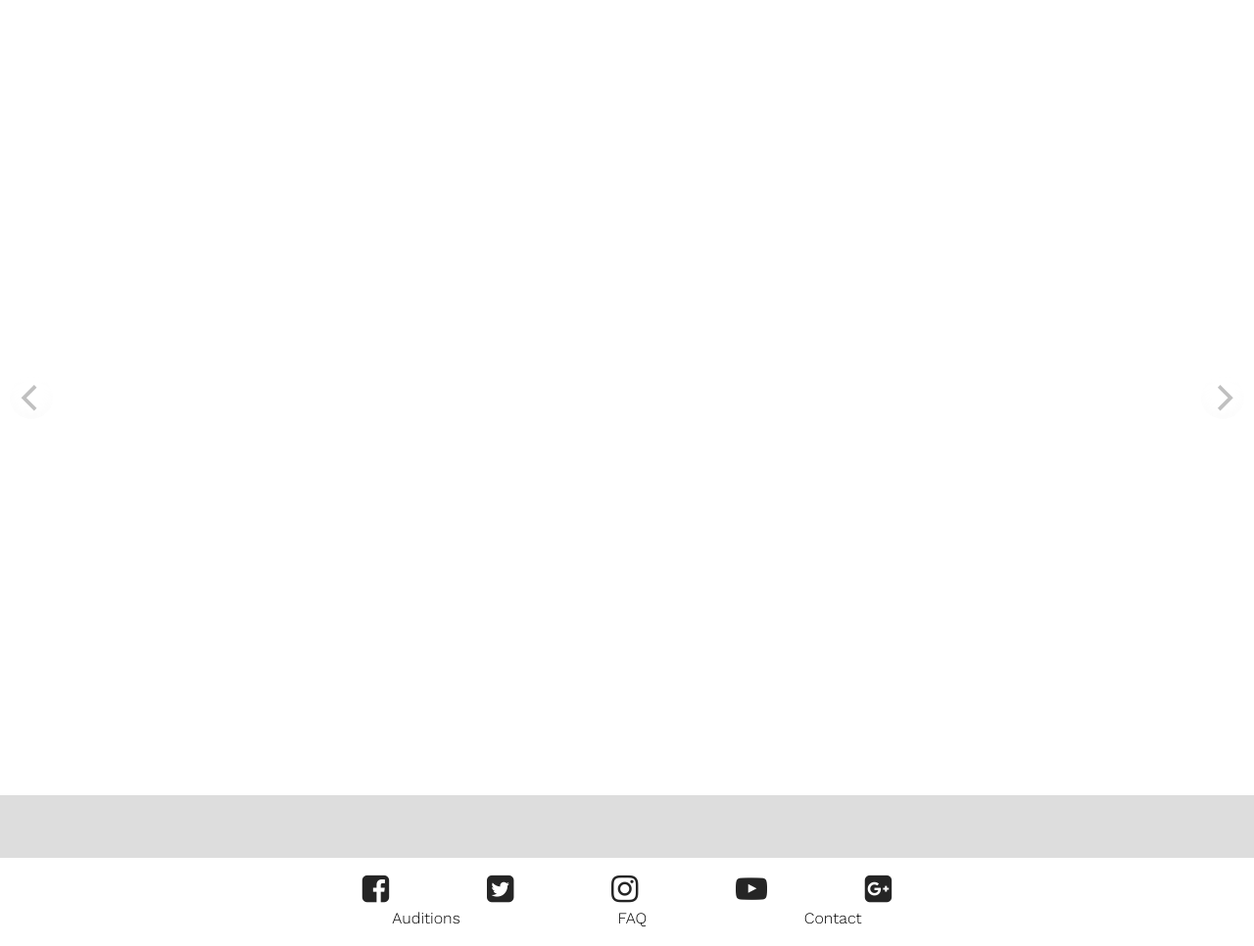
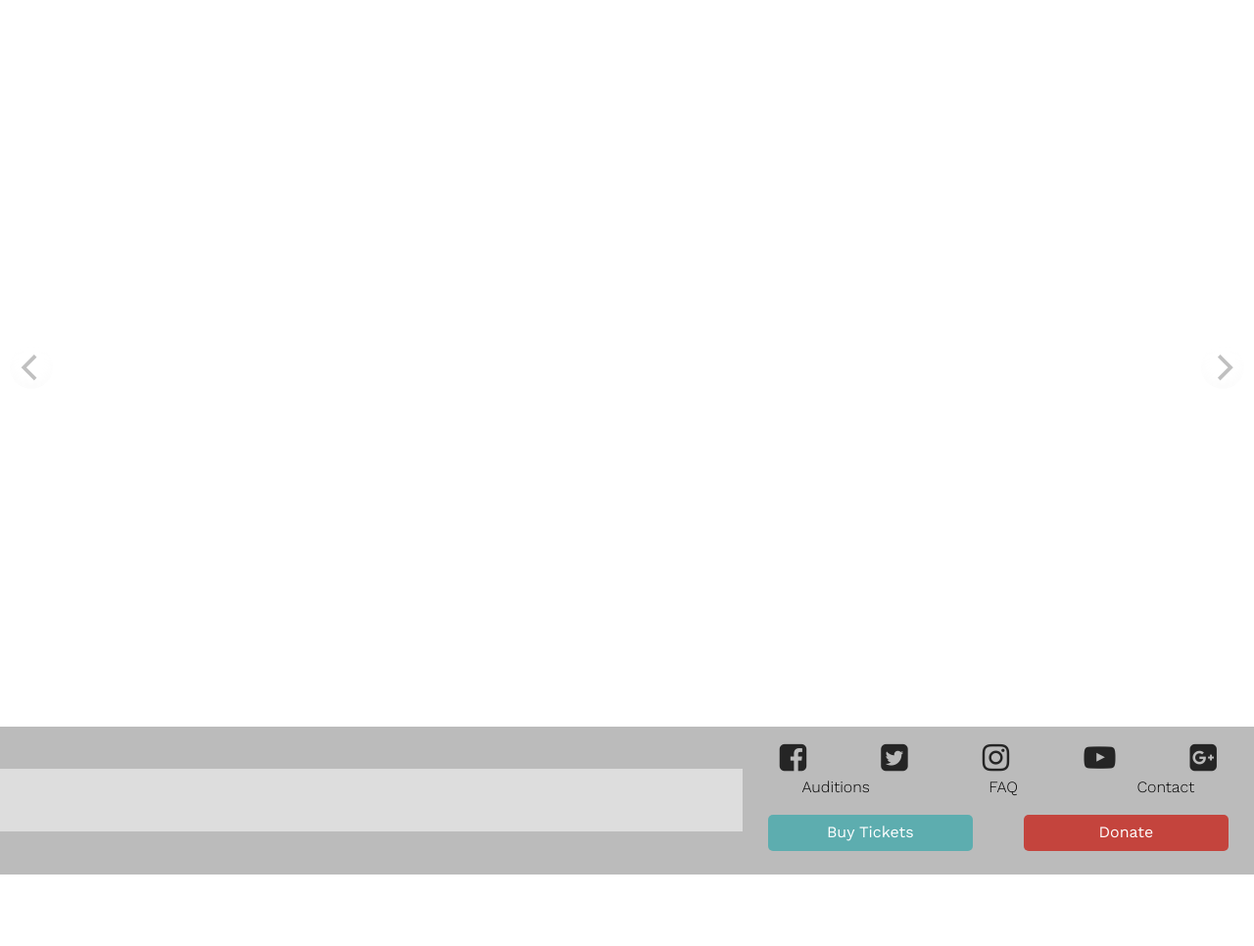
Before and after one commit to CodeTheChangeUBC/vcs, a WordPress theme: template themes/vcs/front-page.php in a window 1280 px wide. Shown: the part 75-1041 px from the top of the page at 98% size. After the commit the page ends 968 px from the top, so only its background shows below. Run offline with PHP 8.4 and a stand-in for WordPress, Linux system fonts and the light colour scheme; the site name, menu and one post (Sample post) are stand-ins, and other content is empty; some libraries are stand-ins or nearby versions.

Commit message:
contact page dynamic, fixed our choir and frontpage image resizing

```diff
--- a/themes/vcs/archive-concerts.php
+++ b/themes/vcs/archive-concerts.php
@@ -57,7 +57,7 @@ get_header(); ?>
                                 <p class="concert-location"><?php the_field('concert_location'); ?></p>
                             </div>
                             <div class="buy-tickets">
-                                <a target="_blank" class="buy-tickets button button-green" href="https://www.eventbrite.com/e/test-concert-tickets-<?php the_field('eventbrite_code'); ?>">Buy Tickets</a>
+                                <a target="_blank" class="buy-tickets button button-green" href="<?php the_field('eventbrite_url'); ?>">Buy Tickets</a>
                                 <a target="_blank" class="season button button-green" href="<?php echo home_url('/season'); ?>">Buy Season Pass</a>
                             </div>
                             <div class="performance">
--- a/themes/vcs/footer.php
+++ b/themes/vcs/footer.php
@@ -36,6 +36,10 @@
 								<a href="<?php echo home_url('/faq'); ?>">FAQ</a>
 								<a href="<?php echo home_url('/contact'); ?>">Contact</a>
 							</div>
+							<div class="buy-donate-footer desktop-buy-donate-footer">
+								<a class="button-green button" href="">Buy Tickets</a>
+    							<a class="button-red button" href="">Donate</a>
+							</div>
 						</div>
 			</footer><!-- #colophon -->
 		</div><!-- #page -->
--- a/themes/vcs/front-page.php
+++ b/themes/vcs/front-page.php
@@ -72,8 +72,8 @@ get_header(); ?>
     </div>
 </section>
 <section class="buy-donate">
-    <a class="buy-tickets button-green button" href="">Buy Tickets</a>
-    <a class="donate button-red button" href="">Donate</a>
+    <a class="button-green button" href="">Buy Tickets</a>
+    <a class="button-red button" href="">Donate</a>
 </section>
 <section class="desktop">
     <div class="home-carousel">
--- a/themes/vcs/header.php
+++ b/themes/vcs/header.php
@@ -61,7 +61,7 @@
 					<div class="buy-donate-container">
 						<div class="button-container">
 							<a class="buy-tickets button-green button" href="<?php echo esc_url( home_url( '/concerts	' ) ); ?>">Buy Tickets</a>
-    						<a class="donate button-red button" href="＃">Donate</a>
+    						<a class="donate button-red button" href="https://www.canadahelps.org/dn/20355">Donate</a>
 						</div>
 					</div>
 					<div class="body-gradient"></div>
--- a/themes/vcs/page-contact.php
+++ b/themes/vcs/page-contact.php
@@ -8,8 +8,8 @@
 get_header(); ?>
 <div class="contact">
     <h2>Contact Us</h2>
-    <p class="address">1254 West 7th Avenue <br> Vancouver, BC V6H 1B6</p>
-    <p class="tel">604 730 8856</p>
-    <p class="email">michelle@vancouvercontatasingers.com</p>
+    <p class="address"><?php echo get_field('contact_address'); ?></p>
+    <p class="tel"><?php echo get_field('contact_tel'); ?></p>
+    <p class="email"><?php echo get_field('contact_email'); ?></p>
 </div>
 <?php get_footer(); ?>
--- a/themes/vcs/src/sass/_concerts.scss
+++ b/themes/vcs/src/sass/_concerts.scss
@@ -31,13 +31,17 @@
     }
     .concerts,
     .community {
-        @include media( $desktop-width ){
+        @include media( $concert-tablet ){
             display: flex;
             flex-wrap: wrap;
+            justify-content: space-between;
         }
     }
     .concert {
         margin-bottom: 4rem;
+        @include media( $concert-tablet ){
+            width: 49.5%;
+        }
         @include media( $desktop-width ){
             width: 33%;
         }
@@ -61,7 +65,7 @@
         display: flex;
         justify-content: space-between;
         @include media( $desktop-width ){
-            font-size: 2rem;
+            font-size: 1.25rem;
         }
         p {
             margin: 0;
--- a/themes/vcs/src/sass/_contact.scss
+++ b/themes/vcs/src/sass/_contact.scss
@@ -11,6 +11,13 @@
     .contact {
         text-align: center;
         padding: 0 1rem;
+        p {
+            margin-top: 0;
+            margin-bottom: 1rem;
+            @include media( $desktop-width ){
+                font-size: 1.25rem;
+            }
+        }
     }
     h2 {
         margin: 0;
@@ -18,11 +25,4 @@
     .email {
         font-size: 0.85rem;
     }
-    .address,
-    .tel,
-    .email {
-        @include media( $desktop-width ){
-            font-size: 1.25rem;
-        }
-    }
 }
--- a/themes/vcs/src/sass/_footer.scss
+++ b/themes/vcs/src/sass/_footer.scss
@@ -1,22 +1,21 @@
 #colophon {
     @include media( $desktop-width ) {
         display: flex;
-        flex-direction: column;
         justify-content: center;
         align-items: center;
-        background-color: #ddd;
         border-top: 1px solid #fff;
+        background-color: #bbbbbb
     }
     .footer-newsletter-container {
         background-color: #DDDDDD;
         padding: 0.75rem 1rem;
         @include media($desktop-width) {
             padding: 2rem 0;
-            width: 100%
+            width: 59.2%;
+            background-color: #ddd;
         }
         .mc4wp-form {
             @include media( $desktop-width ){
-                width: 50%;
                 margin: 0 auto;
             }
         }
@@ -24,8 +23,7 @@
     .footer-links-container {
         padding: 1rem 0;
         @include media ($desktop-width) {
-            width: 100%;
-            background-color: #fff;
+            width: 40.8%;
         }
     }
     .footer-links {
@@ -33,7 +31,7 @@
         display:flex;
         justify-content: space-around;
         @include media( $desktop-width ){
-            width: 50%;
+            width: 100%;
             margin: 0 auto;
         }
         .fa {
--- a/themes/vcs/src/sass/_front-page.scss
+++ b/themes/vcs/src/sass/_front-page.scss
@@ -1,4 +1,10 @@
 .home {
+    .site-content {
+        min-height: unset;
+    }
+    #page {
+        min-height: 100vh;
+    }
     section {
         margin-bottom: 3rem;
         @include media( $desktop-width ) {
@@ -124,12 +130,34 @@
         justify-content: space-around;
         margin: 3rem 0;
         .button {
-            width: 40%;
+            width: 45%;
             text-align: center;
             padding: .4rem .7rem;
         }
         @include media( $desktop-width ) {
             display: none;
+        }
+        a {
+            border-radius: 5px;
+            text-decoration: none;
+        }
+    }
+    .buy-donate-footer {
+        display: none;
+        @include media( $desktop-width ){
+            display: flex;
+            justify-content: space-around;
+            margin-top: 1rem;
+        }
+        .button {
+            width: 40%;
+            text-align: center;
+            padding: .4rem .7rem;
+            margin-bottom: 0.5rem;
+        }
+        a {
+            border-radius: 5px;
+            text-decoration: none;
         }
     }
     //desktop
--- a/themes/vcs/src/sass/_header.scss
+++ b/themes/vcs/src/sass/_header.scss
@@ -9,7 +9,7 @@
         height: 100%;
         position: relative;
         text-align: center;
-        margin-bottom: 0.5rem;
+        margin-bottom: 1rem;
     }
     .nav-icon {
         position: absolute;
@@ -29,6 +29,9 @@
             width: 20%;
             max-width: 250px;
             margin: .5rem;
+        }
+        .none {
+            display: block;
         }
     }
     .nav-logo h2 {
@@ -105,7 +108,7 @@
         .menu-menu-1-container {
             display: none;
             @include media( $header-nav2 ) {
-                width: 80%;
+                width: 90%;
                 display: flex;
                 align-items: flex-end;
                 margin: .5rem 2rem;
--- a/themes/vcs/src/sass/_home.scss
+++ b/themes/vcs/src/sass/_home.scss
@@ -47,6 +47,7 @@
         overflow: hidden;
         width: 100%;
         max-height: 300px;
+        max-width: 300px;
         display: flex;
         justify-content: center;
         align-items: center;
--- a/themes/vcs/src/sass/_our-choir.scss
+++ b/themes/vcs/src/sass/_our-choir.scss
@@ -36,15 +36,18 @@
         }
     }
     .circle-img-container {
+        text-align: center;
+        height: 50vh;
+        max-height: 500px;
+        overflow: hidden;
+        display: flex;
+        justify-content: center;
+        align-items: center;
         @include media( $desktop-width ){
             width: 400px;
             height: 400px;
             margin: 0 auto;
             border-radius: 50%;
-            display: flex;
-            justify-content: center;
-            align-items: center;
-            overflow: hidden;
         }
     }
     .about-text-container {
--- a/themes/vcs/src/sass/_variables.scss
+++ b/themes/vcs/src/sass/_variables.scss
@@ -30,6 +30,7 @@ $font__line-height-pre: 1.6;
 
 
 $desktop-width: 760px;
+$concert-tablet: 500px;
 $mobile-large: 550px;
 $header-nav1: 1260px;
 $header-nav2: 820px
--- a/themes/vcs/style.css
+++ b/themes/vcs/style.css
@@ -873,6 +875,12 @@ h2 {
     #masthead .buy-donate-container .button {
       margin: 0 1rem;
       color: #fff; }
+
+.home .site-content {
+  min-height: unset; }
+
+.home #page {
+  min-height: 100vh; }
 
 .home section {
   margin-bottom: 3rem; }
@@ -1000,12 +1008,34 @@ h2 {
       justify-content: space-around;
   margin: 3rem 0; }
   .home .buy-donate .button {
+    width: 45%;
+    text-align: center;
+    padding: .4rem .7rem; }
+  @media all and (min-width: 760px) {
+    .home .buy-donate {
+      display: none; } }
+  .home .buy-donate a {
+    border-radius: 5px;
+    text-decoration: none; }
+
+.home .buy-donate-footer {
+  display: none; }
+  @media all and (min-width: 760px) {
+    .home .buy-donate-footer {
+      display: -webkit-box;
+      display: -ms-flexbox;
+      display: flex;
+      -ms-flex-pack: distribute;
+          justify-content: space-around;
+      margin-top: 1rem; } }
+  .home .buy-donate-footer .button {
     width: 40%;
     text-align: center;
-    padding: .4rem .7rem; }
-  @media all and (min-width: 760px) {
-    .home .buy-donate {
-      display: none; } }
+    padding: .4rem .7rem;
+    margin-bottom: 0.5rem; }
+  .home .buy-donate-footer a {
+    border-radius: 5px;
+    text-decoration: none; }
 
 @media all and (min-width: 760px) {
   .home .slide {
@@ -2895,18 +2936,14 @@ h2 {
     display: -webkit-box;
     display: -ms-flexbox;
     display: flex;
-    -webkit-box-orient: vertical;
-    -webkit-box-direction: normal;
-        -ms-flex-direction: column;
-            flex-direction: column;
     -webkit-box-pack: center;
         -ms-flex-pack: center;
             justify-content: center;
     -webkit-box-align: center;
         -ms-flex-align: center;
             align-items: center;
-    background-color: #ddd;
-    border-top: 1px solid #fff; } }
+    border-top: 1px solid #fff;
+    background-color: #bbbbbb; } }
 
 #colophon .footer-newsletter-container {
   background-color: #DDDDDD;
@@ -2914,18 +2951,17 @@ h2 {
   @media all and (min-width: 760px) {
     #colophon .footer-newsletter-container {
       padding: 2rem 0;
-      width: 100%; } }
+      width: 59.2%;
+      background-color: #ddd; } }
   @media all and (min-width: 760px) {
     #colophon .footer-newsletter-container .mc4wp-form {
-      width: 50%;
       margin: 0 auto; } }
 
 #colophon .footer-links-container {
   padding: 1rem 0; }
   @media all and (min-width: 760px) {
     #colophon .footer-links-container {
-      width: 100%;
-      background-color: #fff; } }
+      width: 40.8%; } }
 
 #colophon .footer-links {
   margin: 1rem 0;
@@ -2936,7 +2972,7 @@ h2 {
       justify-content: space-around; }
   @media all and (min-width: 760px) {
     #colophon .footer-links {
-      width: 50%;
+      width: 100%;
       margin: 0 auto; } }
   #colophon .footer-links .fa {
     color: #252525; }
```
Also changed, not shown: other parts of themes/vcs/style.css (+31 -18 lines), themes/vcs/src/js/main.js (+28 -3 lines), themes/vcs/build/css/style.min.css, themes/vcs/build/js/main.min.js, 1 other file. Lines whose indentation alone changed are shown as unchanged.
